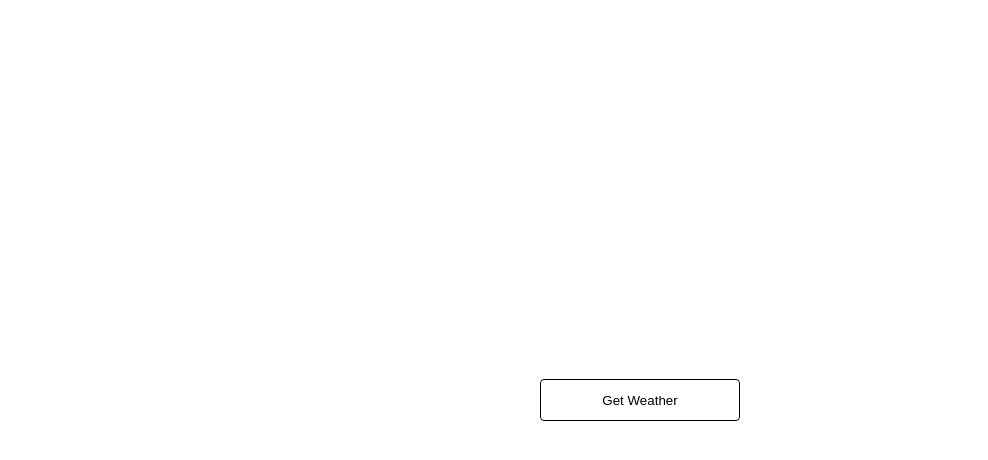
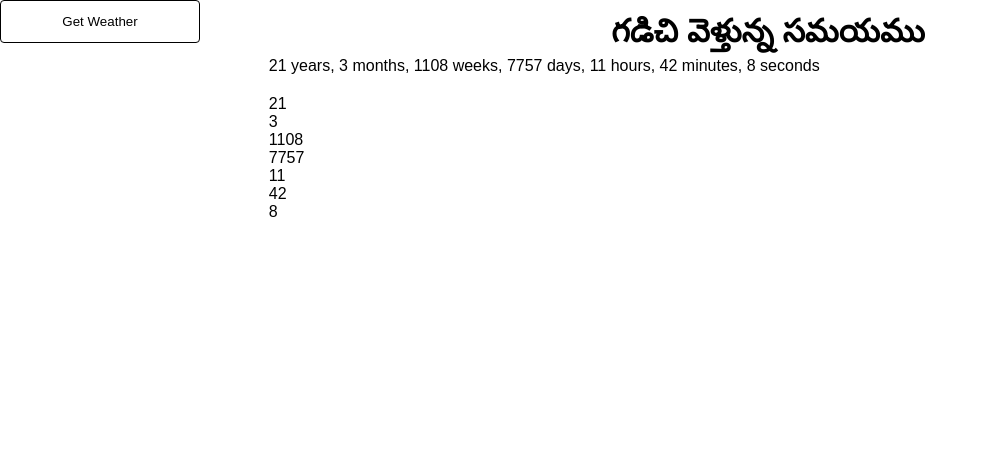
Before and after one commit to Sai-git1A/Dharshan, a React (Create React App) app: page / in a window 1280 px wide. Shown: the top 460 px of the page, without its empty margins (0-988 px from the left). Built offline with nearby package versions, Linux system fonts and the light colour scheme.

Commit message:
సమయము

```diff
--- a/public/index.html
+++ b/public/index.html
@@ -10,8 +10,6 @@
       content="Weather"
     />
     <title>Weather</title>
-    <script async src="https://pagead2.googlesyndication.com/pagead/js/adsbygoogle.js?client=ca-pub-1043079015256896"
-     crossorigin="anonymous"></script>
   </head>
   <body>
     <div id="root"></div>
--- a/src/Home/Home.css
+++ b/src/Home/Home.css
@@ -13,8 +13,7 @@ p {
 .main {
     display: flex;
     flex-wrap: wrap;
-    align-items: center;
-    justify-content: center;
+    justify-content: space-between;
     height: 100dvh;
 }
 
@@ -24,16 +23,16 @@ p {
     justify-content: center;
 }
 
-.location,
-.location-details,
-.location-key,
 .location-weather {
-    padding: 1%;
+    padding: 0 1%;
     text-align: center;
+    width: 16dvw;
 }
 
-.location-weather {
-    width: 50dvw;
+.గడిచిన-సమయము {
+    height: 100%;
+    padding: 1%;
+    width: 78dvw;
 }
 
 .btn {
@@ -102,6 +101,20 @@ p {
 }
 
 @media only screen and (max-width: 1000px) {
+    .main {
+        justify-content: center;
+    }
+
+    .location-weather {
+        width: 50dvw;
+    }
+
+    .గడిచిన-సమయము {
+        width: 100%;
+    }
+}
+
+@media only screen and (max-width: 500px) {
     .location-weather {
         width: 80dvw;
     }
--- a/src/Home/Home.js
+++ b/src/Home/Home.js
@@ -1,4 +1,4 @@
-import React, { useState } from 'react';
+import React, { useState, useEffect } from 'react';
 import axios from 'axios';
 import CircularProgress from '@mui/joy/CircularProgress';
 import data from '../Icons.json';
@@ -7,13 +7,36 @@ import './Home.css';
 export default function Home() {
     const icons = data;
     const [loading, setLoading] = useState(false);
-    // const [location, setLocation] = useState(null);
-    // const [location_key, setLocationKey] = useState(null);
     const [weather, setWeather] = useState(null);
+    const birthDate = new Date('2002-09-15');
+
+    const calculateElapsedTime = (birthDate) => {
+        const now = new Date();
+        const timeDifference = now - birthDate;
+
+        const years = now.getFullYear() - birthDate.getFullYear();
+        const months = now.getMonth() - birthDate.getMonth();
+        const weeks = Math.floor(timeDifference / (1000 * 60 * 60 * 24 * 7));
+        const days = Math.floor(timeDifference / (1000 * 60 * 60 * 24));
+        const hours = Math.floor((timeDifference % (1000 * 60 * 60 * 24)) / (1000 * 60 * 60));
+        const minutes = Math.floor((timeDifference % (1000 * 60 * 60)) / (1000 * 60));
+        const seconds = Math.floor((timeDifference % (1000 * 60)) / 1000);
+
+        return { years, months, weeks, days, hours, minutes, seconds };
+    };
+
+    const [elapsedTime, setElapsedTime] = useState(calculateElapsedTime(birthDate));
+
+    useEffect(() => {
+        const intervalId = setInterval(() => {
+          setElapsedTime(calculateElapsedTime(birthDate));
+        }, 1000);
+
+        return () => clearInterval(intervalId);
+    }, [birthDate]);
 
     const fetchLocationKey = async (location) => {
         const resLocationKey = await axios.get(`https://dataservice.accuweather.com/locations/v1/cities/geoposition/search?apikey=${process.env.REACT_APP_WEATHER_KEY}&q=${location.lat},${location.lon}`)
-        // setLocationKey(resLocationKey.data);
         fetchWeather(resLocationKey.data.Key);
         setLoading(false);
     }
@@ -26,7 +49,6 @@ export default function Home() {
     const getLocation = () => {
         setLoading(!loading);
         navigator.geolocation.getCurrentPosition(position => {
-            // setLocation({lat:position.coords.latitude, lon:position.coords.longitude});
             fetchLocationKey({lat:position.coords.latitude, lon:position.coords.longitude});
         });
     }
@@ -37,32 +59,11 @@ export default function Home() {
         {loading ? <div className='circular-progress'>
         <CircularProgress color="neutral" variant="soft" size="lg" /> <span>Getting Weather Details...</span>
         </div> : ''}
-        {/* {location ? '' : <div className='location'><button className='btn get-location' onClick={() => getLocation()}>{loading ? <><CircularProgress color="neutral" variant="soft" size="sm" /> <span>Getting Location...</span></> : 'Get Location'}</button></div>}
-        {location_key ? '' : <>
-        {location && <div className='location-details'>
-            <h2 id='SubTitle' className='home-subtitle'>Geo Position</h2>
-            <p>Latitude: {location.lat}</p>
-            <p>Longitude: {location.lon}</p>
-            <button className='btn get-location-details' onClick={() => fetchLocationKey(location)}>{loading ? <><CircularProgress color="neutral" variant="soft" size="sm" /> <span>Getting Location Details...</span></> : 'Get Location Details'}</button>
-        </div>}
-        </>}
-        {weather ? '' : <>
-        {location_key && <div className='location-key'>
-            <h2 id='SubTitle' className='home-subtitle'>Location Details</h2>
-            <p>Name: {location_key.LocalizedName}</p>
-            <p>Dist: {location_key.SupplementalAdminAreas[0].LocalizedName}</p>
-            <p>State: {location_key.AdministrativeArea.LocalizedName} {location_key.AdministrativeArea.ID}</p>
-            <p>Country: {location_key.Country.LocalizedName} {location_key.Country.ID}</p>
-            <p>TimeZone: {location_key.TimeZone.Code} {location_key.TimeZone.Name} {location_key.TimeZone.GmtOffset}</p>
-            <p>Continent: {location_key.Region.LocalizedName} {location_key.Region.ID}</p>
-            <button className='btn get-weather' onClick={() => fetchWeather(location_key.Key)}>{loading ? <><CircularProgress color="neutral" variant="soft" size="sm" /> <span>Getting Weather...</span></> : 'Get Weather'}</button>
-        </div>}
-        </>} */}
         {loading ? '' : <>
         {weather ? '' : <button className='btn get-weather' onClick={() => getLocation()}>Get Weather</button>
         }</>}
         {weather && <div className='location-weather'>
-            <h2 id='SubTitle' className='home-subtitle'>Current Condition</h2>
+            <h2 id='SubTitle' className='home-subtitle'>ప్రస్తుత వాతావరణం</h2>
             <div className='weather-icon-temp-text'>
                 {icons && icons.map(item => weather[0].WeatherIcon === item.id && <img key={item.id} className='weather-icon' src={item.icon} alt='Weather IMG'/>)}
                 <p className='temp'>{weather[0].Temperature.Metric.Value}&deg;C</p>
@@ -106,8 +107,20 @@ export default function Home() {
                     <p className='is-day-time'>{weather[0].IsDayTime ? 'Light' : 'Night'}</p>
                 </div>
             </div>
-            {/* <p>PrecipitationType: {weather[0].PrecipitationType}</p> */}
         </div>}
+        <div className='గడిచిన-సమయము'>
+           <h1 id='Title'>గడిచి వెళ్తున్న సమయము</h1>
+           <p>{elapsedTime.years} years, {elapsedTime.months} months, {elapsedTime.weeks} weeks, {elapsedTime.days} days, {elapsedTime.hours} hours, {elapsedTime.minutes} minutes, {elapsedTime.seconds} seconds</p>
+           <div className='సమయము'>
+            <div className='సంవసరాలు'>{elapsedTime.years}</div>
+            <div className='నెలలు'>{elapsedTime.months}</div>
+            <div className='వారాలు'>{elapsedTime.weeks}</div>
+            <div className='రోజులు'>{elapsedTime.days}</div>
+            <div className='గంటలు'>{elapsedTime.hours}</div>
+            <div className='నిమిషములు'>{elapsedTime.minutes}</div>
+            <div className='క్షణాలు'>{elapsedTime.seconds}</div>
+           </div>
+        </div>
         </div>
         </>
     )
```
